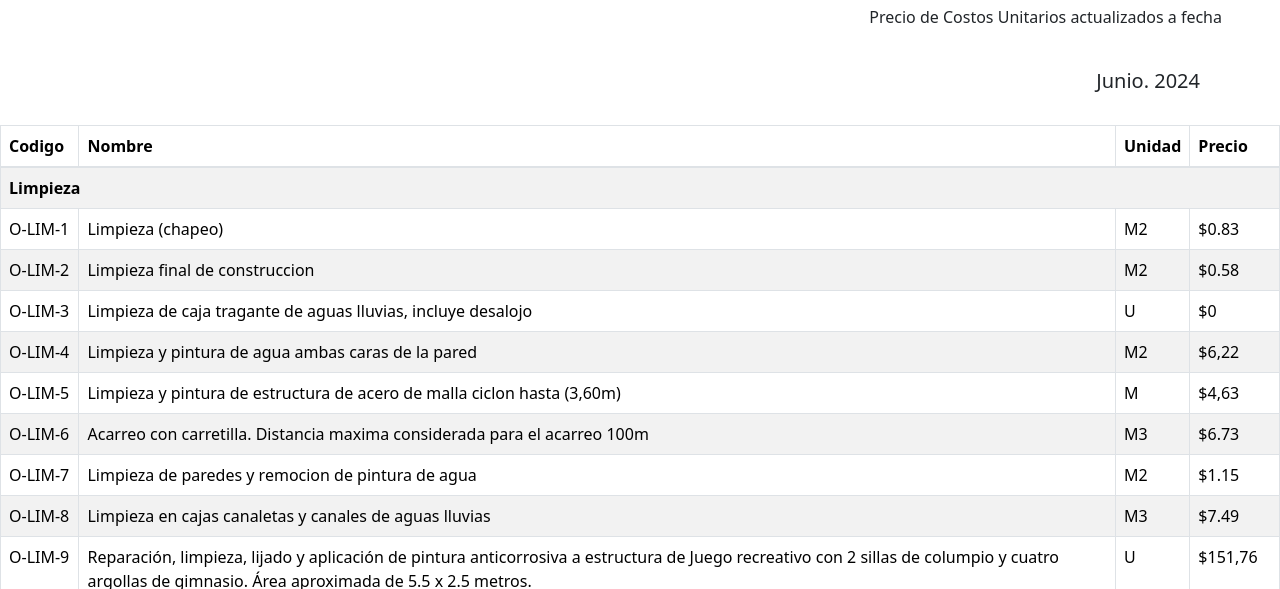
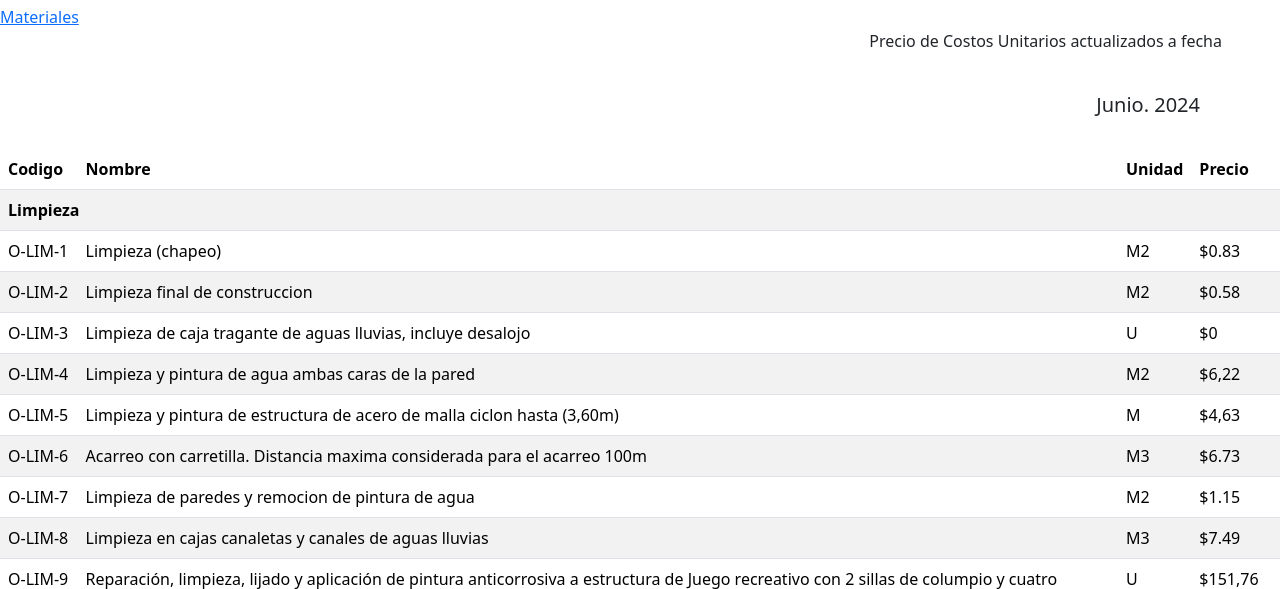
Before and after one commit to Costos-Unitarios/web, a plain HTML site: page index.html in a window 1280 px wide. Shown: the part 211-800 px from the top of the page. Drawn offline with nearby package versions, Linux system fonts and the light colour scheme.

Commit message:
Update index.html

```diff
--- a/index.html
+++ b/index.html
@@ -5,27 +5,26 @@
     <meta http-equiv="X-UA-Compatible" content="IE=edge">
     <meta name="viewport" content="width=device-width, initial-scale=1.0">
     <link rel="shortcut icon" href="assets/Img/alcaldia.jpg">
-    <link rel="stylesheet" href="assets/css/bootstrap.min.css">
+    <link rel="stylesheet" href="assets/css/bootstrap.css.map">
     <link rel="stylesheet" href="assets/css/principal.css">
     <link href="https://cdn.jsdelivr.net/npm/bootstrap@5.3.3/dist/css/bootstrap.min.css" rel="stylesheet" integrity="sha384-QWTKZyjpPEjISv5WaRU9OFeRpok6YctnYmDr5pNlyT2bRjXh0JMhjY6hW+ALEwIH" crossorigin="anonymous">
     <script src="https://cdn.jsdelivr.net/npm/bootstrap@5.3.3/dist/js/bootstrap.bundle.min.js" integrity="sha384-YvpcrYf0tY3lHB60NNkmXc5s9fDVZLESaAA55NDzOxhy9GkcIdslK1eN7N6jIeHz" crossorigin="anonymous"></script>
     <title>Precio de Costos Unitarios</title>
     <style>
-        div{
-            visibility: hidden;
-        }
+
     </style>
 
 </head>
 <body>
     <Header>
-        <h1 style="color: aliceblue;">Costos Unitarios de Una Obra X Dia</h1>
+        <h1 style="color: aliceblue;" >Costos Unitarios de Una Obra X Dia</h1>
+        <a href="materiales.html" class="boton">Materiales</a>
     </Header>
 
     <section>
         <p></p>
         <h5 style="text-align: right; margin-bottom: 2rem; margin-right: 5rem;"><br>Junio. 2024<br></h5>
-        <table class="table table-striped table-bordered table-hover">
+        <table class="table table-striped">
             <thead>
             <tr>
                 <th><b>Codigo</b></td>
```
